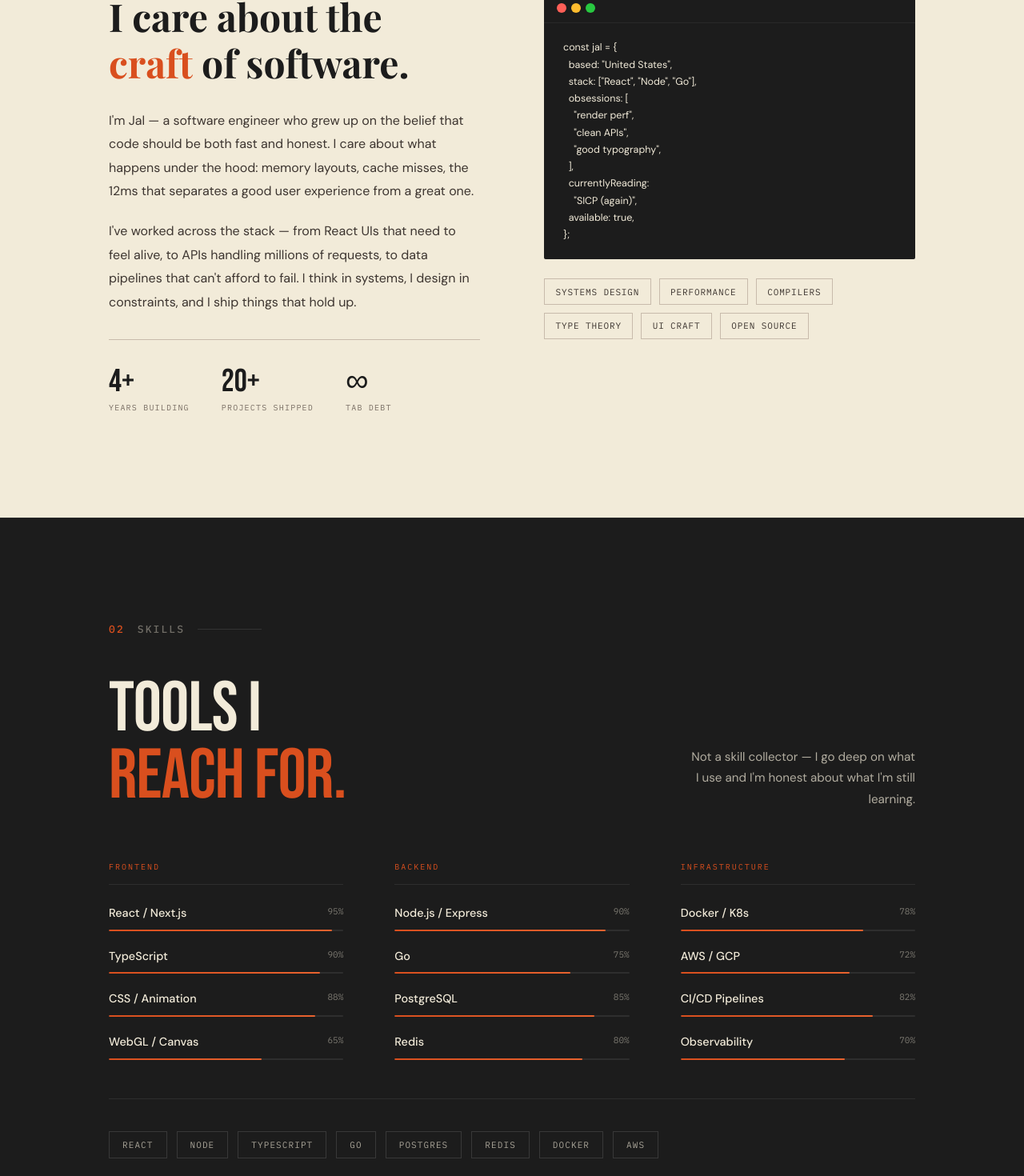
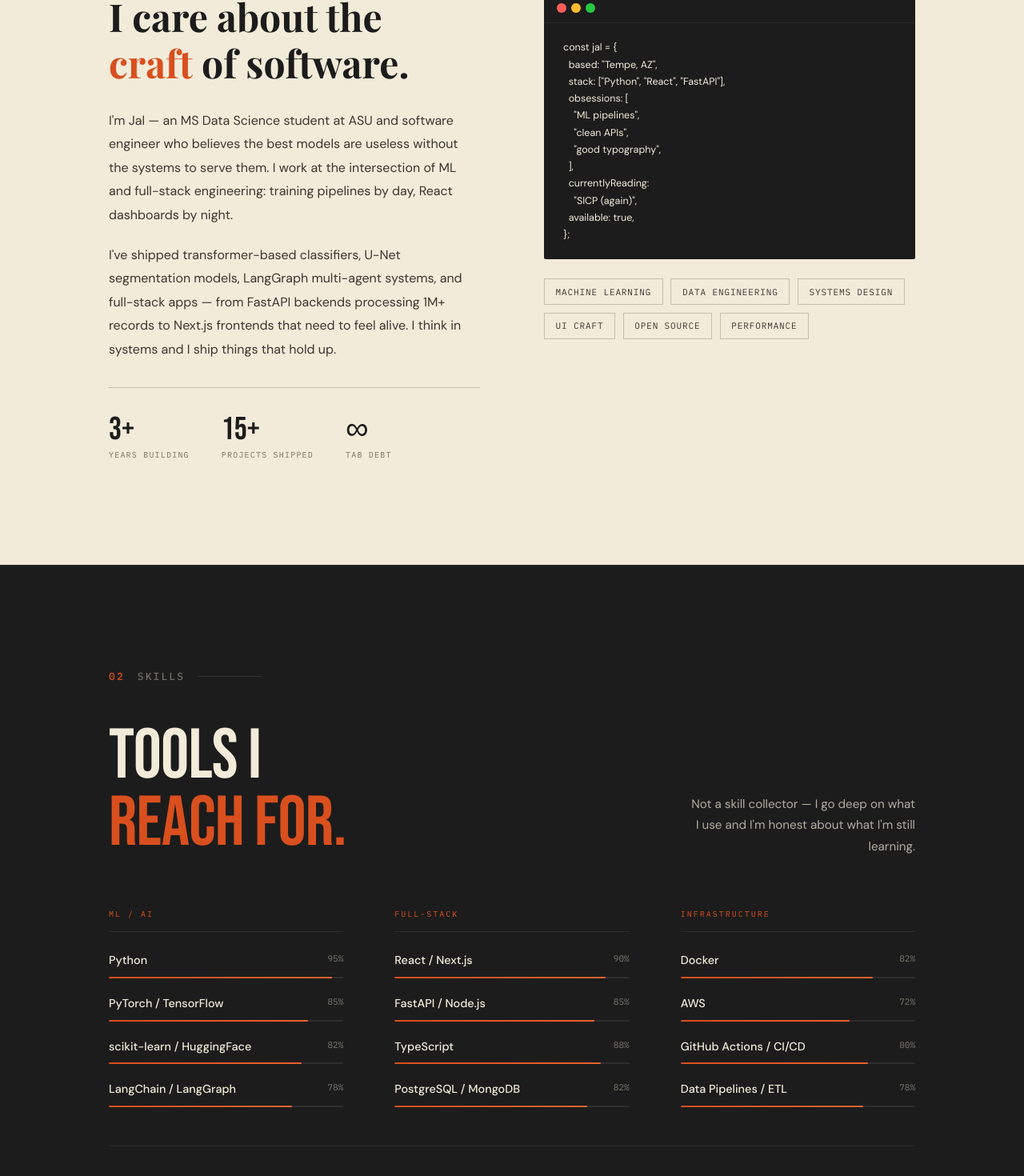
Before and after one commit to jalpatel11/Portfollio, a React (Vite) app: page / in a window 1280 px wide. Shown: the part 1006-2476 px from the top of the page at 80% size. Built offline with nearby package versions, Linux system fonts and the light colour scheme; a web font is replaced by a local one.

Commit message:
Portfolio update UI

```diff
--- a/src/components/About.jsx
+++ b/src/components/About.jsx
@@ -36,26 +36,28 @@ export default function About() {
             </h2>
 
             <p className="about__body reveal reveal--delay-2">
-              I'm Jal — a software engineer who grew up on the belief that
-              code should be both fast and honest. I care about what happens
-              under the hood: memory layouts, cache misses, the 12ms that
-              separates a good user experience from a great one.
+              I'm Jal — an MS Data Science student at ASU and software
+              engineer who believes the best models are useless without
+              the systems to serve them. I work at the intersection of ML
+              and full-stack engineering: training pipelines by day,
+              React dashboards by night.
             </p>
 
             <p className="about__body reveal reveal--delay-3">
-              I've worked across the stack — from React UIs that need to feel
-              alive, to APIs handling millions of requests, to data pipelines
-              that can't afford to fail. I think in systems, I design in
-              constraints, and I ship things that hold up.
+              I've shipped transformer-based classifiers, U-Net segmentation
+              models, LangGraph multi-agent systems, and full-stack apps —
+              from FastAPI backends processing 1M+ records to Next.js
+              frontends that need to feel alive. I think in systems and
+              I ship things that hold up.
             </p>
 
             <div className="about__stats reveal reveal--delay-4">
               <div className="about__stat">
-                <span className="about__stat-num">4+</span>
+                <span className="about__stat-num">3+</span>
                 <span className="about__stat-label">Years building</span>
               </div>
               <div className="about__stat">
-                <span className="about__stat-num">20+</span>
+                <span className="about__stat-num">15+</span>
                 <span className="about__stat-label">Projects shipped</span>
               </div>
               <div className="about__stat">
@@ -74,10 +76,10 @@ export default function About() {
               </div>
               <pre className="about__code">
 {`const jal = {
-  based: "United States",
-  stack: ["React", "Node", "Go"],
+  based: "Tempe, AZ",
+  stack: ["Python", "React", "FastAPI"],
   obsessions: [
-    "render perf",
+    "ML pipelines",
     "clean APIs",
     "good typography",
   ],
@@ -89,7 +91,7 @@ export default function About() {
             </div>
 
             <div className="about__interests">
-              {['Systems Design', 'Performance', 'Compilers', 'Type Theory', 'UI Craft', 'Open Source'].map((item) => (
+              {['Machine Learning', 'Data Engineering', 'Systems Design', 'UI Craft', 'Open Source', 'Performance'].map((item) => (
                 <span key={item} className="about__interest-tag">{item}</span>
               ))}
             </div>
--- a/src/components/Hero.css
+++ b/src/components/Hero.css
@@ -238,6 +238,20 @@
 /* ===========================
    RESPONSIVE
    =========================== */
+
+/* Small laptop — line overlaps content, push it right */
+@media (max-width: 1300px) {
+  .hero__rule {
+    right: 10%;
+  }
+}
+
+@media (max-width: 1050px) {
+  .hero__rule {
+    display: none;
+  }
+}
+
 @media (max-width: 768px) {
   .hero {
     padding-left: 1.5rem;
--- a/src/components/Hero.jsx
+++ b/src/components/Hero.jsx
@@ -2,10 +2,10 @@ import { useEffect, useRef, useState } from 'react';
 import './Hero.css';
 
 const ROLES = [
-  'Software Engineer',
+  'ML Engineer',
+  'Full-Stack Developer',
+  'Data Scientist',
   'Systems Thinker',
-  'Performance Nerd',
-  'UI Craftsman',
 ];
 
 export default function Hero() {
@@ -92,7 +92,7 @@ export default function Hero() {
         <div className="hero__ticker-track" ref={tickerRef}>
           {[...Array(3)].map((_, i) => (
             <span key={i} className="hero__ticker-item">
-              React &nbsp;·&nbsp; Node.js &nbsp;·&nbsp; TypeScript &nbsp;·&nbsp; PostgreSQL &nbsp;·&nbsp; Redis &nbsp;·&nbsp; Docker &nbsp;·&nbsp; AWS &nbsp;·&nbsp; Rust &nbsp;·&nbsp; Systems Design &nbsp;·&nbsp; Performance &nbsp;·&nbsp;
+              Python &nbsp;·&nbsp; PyTorch &nbsp;·&nbsp; TensorFlow &nbsp;·&nbsp; React &nbsp;·&nbsp; FastAPI &nbsp;·&nbsp; TypeScript &nbsp;·&nbsp; PostgreSQL &nbsp;·&nbsp; Docker &nbsp;·&nbsp; AWS &nbsp;·&nbsp; LangGraph &nbsp;·&nbsp; HuggingFace &nbsp;·&nbsp; scikit-learn &nbsp;·&nbsp;
             </span>
           ))}
         </div>
--- a/src/components/Skills.jsx
+++ b/src/components/Skills.jsx
@@ -3,30 +3,30 @@ import './Skills.css';
 
 const categories = [
   {
-    label: 'Frontend',
+    label: 'ML / AI',
     items: [
-      { name: 'React / Next.js', level: 95 },
-      { name: 'TypeScript', level: 90 },
-      { name: 'CSS / Animation', level: 88 },
-      { name: 'WebGL / Canvas', level: 65 },
+      { name: 'Python', level: 95 },
+      { name: 'PyTorch / TensorFlow', level: 85 },
+      { name: 'scikit-learn / HuggingFace', level: 82 },
+      { name: 'LangChain / LangGraph', level: 78 },
     ],
   },
   {
-    label: 'Backend',
+    label: 'Full-Stack',
     items: [
-      { name: 'Node.js / Express', level: 90 },
-      { name: 'Go', level: 75 },
-      { name: 'PostgreSQL', level: 85 },
-      { name: 'Redis', level: 80 },
+      { name: 'React / Next.js', level: 90 },
+      { name: 'FastAPI / Node.js', level: 85 },
+      { name: 'TypeScript', level: 88 },
+      { name: 'PostgreSQL / MongoDB', level: 82 },
     ],
   },
   {
     label: 'Infrastructure',
     items: [
-      { name: 'Docker / K8s', level: 78 },
-      { name: 'AWS / GCP', level: 72 },
-      { name: 'CI/CD Pipelines', level: 82 },
-      { name: 'Observability', level: 70 },
+      { name: 'Docker', level: 82 },
+      { name: 'AWS', level: 72 },
+      { name: 'GitHub Actions / CI/CD', level: 80 },
+      { name: 'Data Pipelines / ETL', level: 78 },
     ],
   },
 ];
@@ -110,7 +110,7 @@ export default function Skills() {
 
         {/* Tech logos row */}
         <div className="skills__logos reveal reveal--delay-3">
-          {['React', 'Node', 'TypeScript', 'Go', 'Postgres', 'Redis', 'Docker', 'AWS'].map((tech) => (
+          {['Python', 'PyTorch', 'TensorFlow', 'React', 'FastAPI', 'TypeScript', 'PostgreSQL', 'Docker', 'AWS'].map((tech) => (
             <span key={tech} className="skills__logo-tag">{tech}</span>
           ))}
         </div>
```
